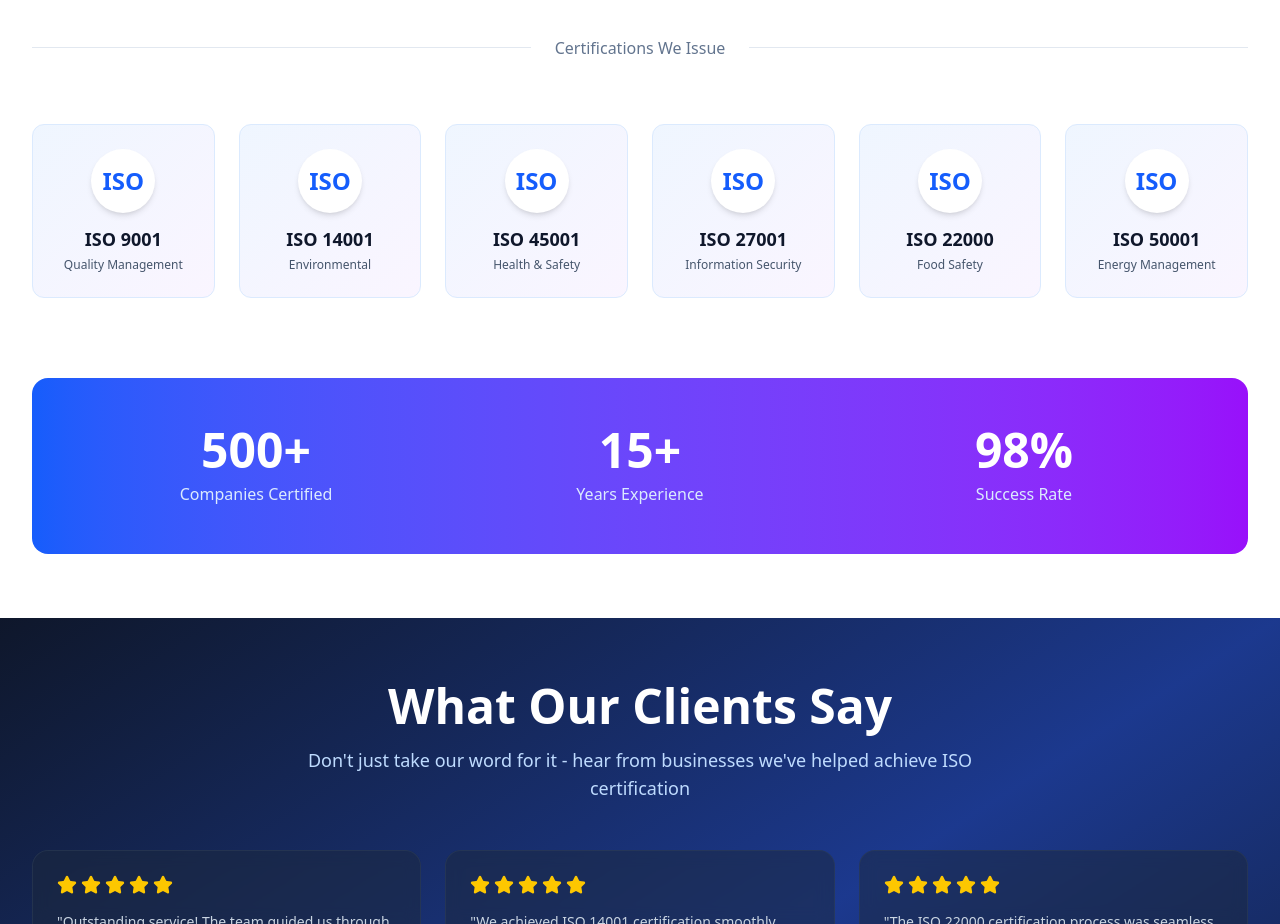
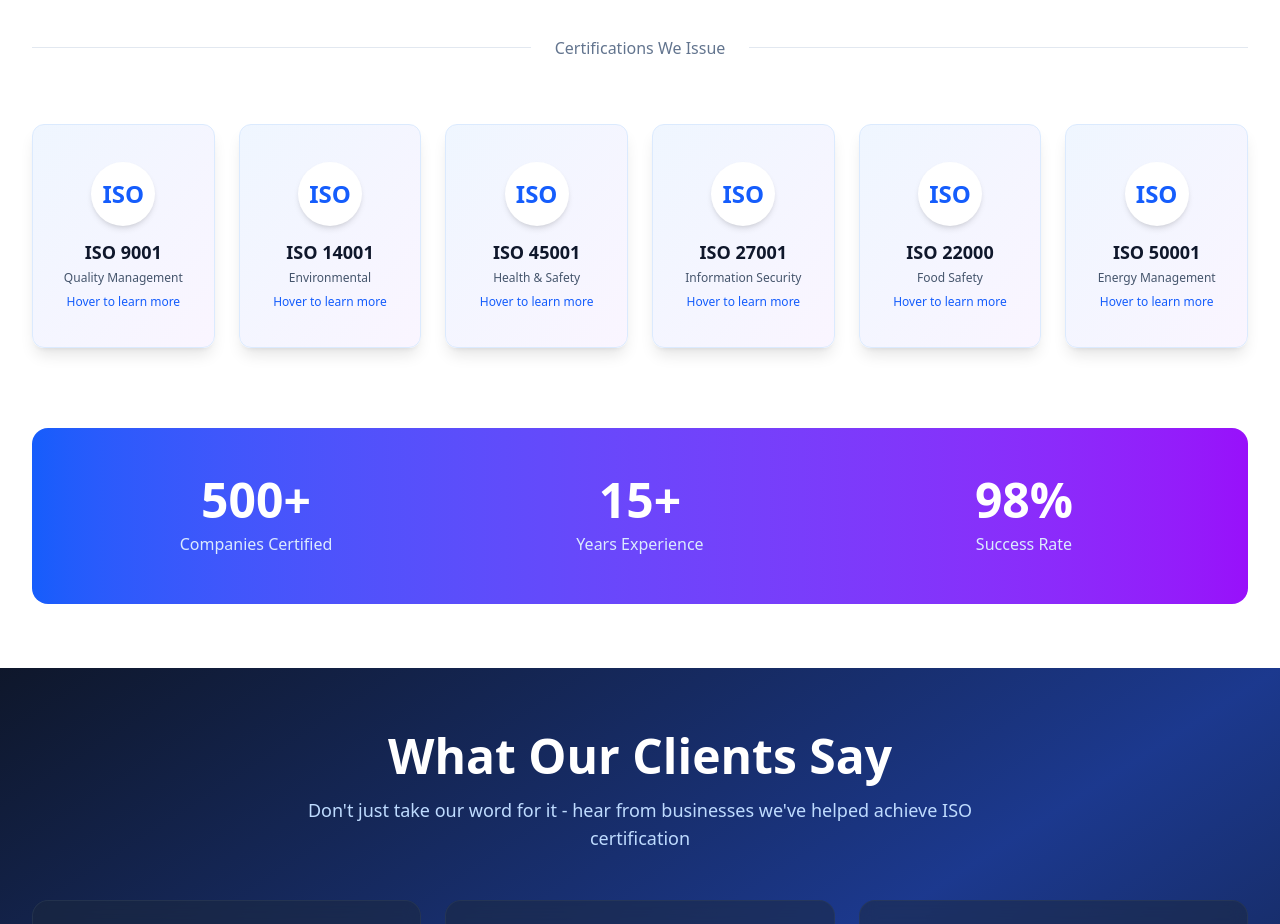
Before and after one commit to Squareitsolution/isoo, a React (Vite) app: page / in a window 1280 px wide. Shown: the part 4780-5704 px from the top of the page. Built offline with nearby package versions, Linux system fonts and the light colour scheme; no server answers.

Commit message:
added filip cards

```diff
--- a/src/components/ClientLogos.jsx
+++ b/src/components/ClientLogos.jsx
@@ -14,12 +14,42 @@ export default function ClientLogos() {
   ];
 
   const certifications = [
-    { name: 'ISO 9001', standard: 'Quality Management' },
-    { name: 'ISO 14001', standard: 'Environmental' },
-    { name: 'ISO 45001', standard: 'Health & Safety' },
-    { name: 'ISO 27001', standard: 'Information Security' },
-    { name: 'ISO 22000', standard: 'Food Safety' },
-    { name: 'ISO 50001', standard: 'Energy Management' }
+    {
+      name: 'ISO 9001',
+      standard: 'Quality Management',
+      description: 'Enhance customer satisfaction and demonstrate your commitment to quality management. ',
+      benefits: ['Improved efficiency', 'Better customer satisfaction', 'Market credibility']
+    },
+    {
+      name: 'ISO 14001',
+      standard: 'Environmental',
+      description: 'Demonstrate environmental responsibility and reduce your ecological footprint. ',
+      benefits: ['Reduced waste', 'Energy efficiency', 'Regulatory compliance']
+    },
+    {
+      name: 'ISO 45001',
+      standard: 'Health & Safety',
+      description: 'Protect your workforce and create a safe working environment. ',
+      benefits: ['Reduced incidents', 'Legal compliance', 'Improved morale']
+    },
+    {
+      name: 'ISO 27001',
+      standard: 'Information Security',
+      description: 'Safeguard sensitive information and manage security risks effectively. ',
+      benefits: ['Data protection', 'Risk management', 'Client trust']
+    },
+    {
+      name: 'ISO 22000',
+      standard: 'Food Safety',
+      description: 'Ensure food safety throughout the supply chain. ISO 22000 combines HACCP principles.',
+      benefits: ['Consumer safety', 'Brand protection', 'Market access']
+    },
+    {
+      name: 'ISO 50001',
+      standard: 'Energy Management',
+      description: 'Optimize energy use and reduce costs. ISO 50001 helps organizations improve energy performance.',
+      benefits: ['Cost savings', 'Carbon reduction', 'Sustainability goals']
+    }
   ];
 
   return (
@@ -49,7 +79,7 @@ export default function ClientLogos() {
                   <h3 className="text-base font-bold text-slate-800 text-center mb-2">
                     {client.name}
                   </h3>
-                  <p className="text-sm text-slate-600 text-center">
+                  <p id="badges" className="text-sm text-slate-600 text-center">
                     {client.description}
                   </p>
                 </div>
@@ -70,13 +100,14 @@ export default function ClientLogos() {
           </div>
         </div>
 
-        {/* Certification Badges */}
-        <div className="grid grid-cols-2 md:grid-cols-3 lg:grid-cols-6 gap-6">
+        {/* Certification Flip Cards */}
+        <div className="grid grid-cols-2 sm:grid-cols-3 lg:grid-cols-6 gap-6 mb-16">
           {certifications.map((cert, index) => (
-            <div
-              key={index}
-              className="flex flex-col items-center justify-center p-6 bg-gradient-to-br from-blue-50 to-purple-50 rounded-xl hover:shadow-xl transition-all duration-300 transform hover:-translate-y-1 border border-blue-100"
-            >
+            <div key={index} className="flip-card h-56">
+              <div className="flip-card-inner">
+                {/* Front Side */}
+                <div className="flip-card-front bg-gradient-to-br from-blue-50 to-purple-50 rounded-xl border border-blue-100 shadow-lg">
+                  <div className="flex flex-col items-center justify-center h-full p-4">
                     <div className="w-16 h-16 bg-white rounded-full flex items-center justify-center mb-3 shadow-md">
                       <span className="text-2xl font-bold text-blue-600">ISO</span>
                     </div>
@@ -86,6 +117,37 @@ export default function ClientLogos() {
                     <p className="text-xs text-slate-600 text-center">
                       {cert.standard}
                     </p>
+                    <p className="text-xs text-blue-600 mt-2 font-medium">
+                      Hover to learn more
+                    </p>
+                  </div>
+                </div>
+
+                {/* Back Side */}
+                <div className="flip-card-back bg-gradient-to-br from-blue-600 to-purple-700 rounded-xl shadow-xl">
+                  <div className="flex flex-col justify-between h-full p-4 text-white">
+                    <div>
+                      <h3 className="text-sm font-bold mb-2">
+                        {cert.name}
+                      </h3>
+                      <p className="text-xs mb-3 leading-relaxed opacity-90">
+                        {cert.description}
+                      </p>
+                    </div>
+                    <div>
+                      <h4 className="font-semibold mb-1 text-xs">Benefits:</h4>
+                      <ul className="space-y-1">
+                        {cert.benefits.map((benefit, idx) => (
+                          <li key={idx} className="text-xs flex items-center gap-1">
+                            <span className="w-1 h-1 bg-yellow-400 rounded-full flex-shrink-0"></span>
+                            {benefit}
+                          </li>
+                        ))}
+                      </ul>
+                    </div>
+                  </div>
+                </div>
+              </div>
             </div>
           ))}
         </div>
@@ -107,17 +169,55 @@ export default function ClientLogos() {
             </div>
           </div>
         </div>
+      </div>
 
-        {/* CTA */}
-        {/* <div className="mt-16 text-center">
-          <p className="text-slate-700 mb-6 text-lg">
-            Join the companies that trust us for their ISO certification
-          </p>
-          <button className="bg-slate-900 text-white px-10 py-4 rounded-xl font-semibold text-lg hover:bg-slate-800 transition-colors duration-300 shadow-lg hover:shadow-xl">
-            Become Our Next Success Story
-          </button>
-        </div> */}
-      </div>
+      {/* CSS for Flip Animation */}
+      <style jsx>{`
+        .flip-card {
+          perspective: 1000px;
+          cursor: pointer;
+        }
+
+        .flip-card-inner {
+          position: relative;
+          width: 100%;
+          height: 100%;
+          transition: transform 0.6s;
+          transform-style: preserve-3d;
+        }
+
+        .flip-card:hover .flip-card-inner {
+          transform: rotateY(180deg);
+        }
+
+        .flip-card-front,
+        .flip-card-back {
+          position: absolute;
+          width: 100%;
+          height: 100%;
+          -webkit-backface-visibility: hidden;
+          backface-visibility: hidden;
+        }
+
+        .flip-card-front {
+          display: flex;
+          align-items: center;
+          justify-content: center;
+        }
+
+        .flip-card-back {
+          transform: rotateY(180deg);
+          display: flex;
+          align-items: center;
+          justify-content: center;
+        }
+
+        @media (max-width: 640px) {
+          .flip-card {
+            height: 240px;
+          }
+        }
+      `}</style>
     </div>
   );
 }
--- a/src/components/Footer.jsx
+++ b/src/components/Footer.jsx
@@ -25,11 +25,11 @@ export default function Footer() {
   ];
 
   const services = [
-    { name: "ISO 9001", href: "#iso9001" },
-    { name: "ISO 14001", href: "#iso14001" },
-    { name: "ISO 22000", href: "#iso22000" },
-    { name: "ISO 45001", href: "#iso45001" },
-    { name: "ISO 27001", href: "#iso27001" },
+    { name: "ISO 9001", href: "#badges" },
+    { name: "ISO 14001", href: "#badges" },
+    { name: "ISO 22000", href: "#badges" },
+    { name: "ISO 45001", href: "#badges" },
+    { name: "ISO 27001", href: "#badges" },
   ];
 
   const socialLinks = [
```
Lines whose indentation alone changed are shown as unchanged.
